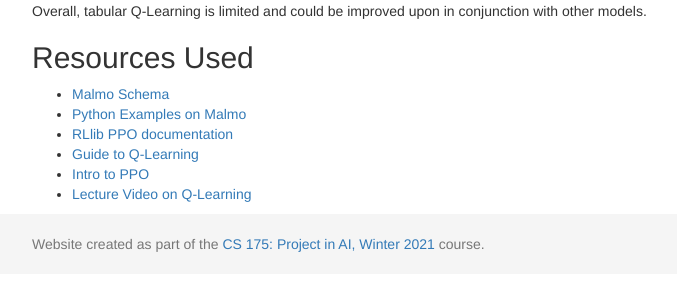
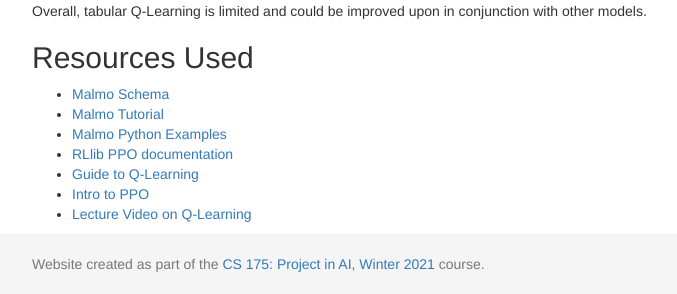
Before and after one commit to armaansd/pac-mAIn, a Jekyll site: the page built from docs/final.md, in a window 1280 px wide and 900 px high, scrolled down 12947 px, cut to the strip 606-900 px from the top of the window. Shown: the whole strip, without its empty margins (38-715 px from the left). Built offline with Jekyll 4.4.1, drawn with Linux system fonts in a browser that asks for light colours.

Commit message:
Update final.md

```diff
--- a/docs/final.md
+++ b/docs/final.md
@@ -286,7 +286,8 @@ Overall, tabular Q-Learning is limited and could be improved upon in conjunction
 <H2>Resources Used</H2>
 
 - [Malmo Schema](https://microsoft.github.io/malmo/0.14.0/Schemas/Mission.html)
-- [Python Examples on Malmo](https://microsoft.github.io/malmo/0.14.0/Python_Examples/Tutorial.pdf)
+- [Malmo Tutorial](https://microsoft.github.io/malmo/0.14.0/Python_Examples/Tutorial.pdf)
+- [Malmo Python Examples](https://github.com/Microsoft/malmo/tree/master/Malmo/samples/Python_examples)
 - [RLlib PPO documentation](https://docs.ray.io/en/master/rllib-algorithms.html#proximal-policy-optimization-ppo)
 - [Guide to Q-Learning](https://towardsdatascience.com/a-beginners-guide-to-q-learning-c3e2a30a653c)
 - [Intro to PPO](https://medium.com/intro-to-artificial-intelligence/proximal-policy-optimization-ppo-a-policy-based-reinforcement-learning-algorithm-3cf126a7562d)
```
